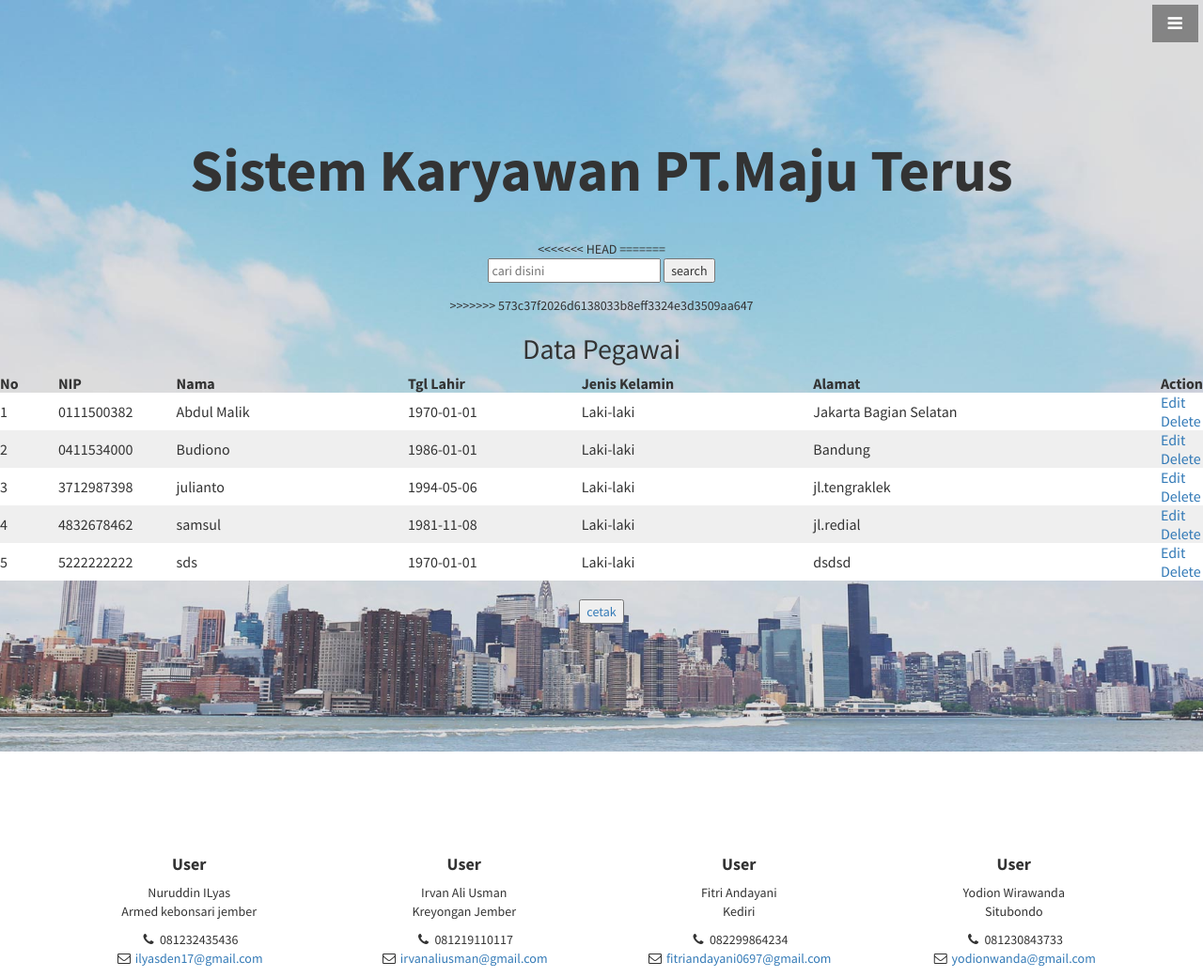
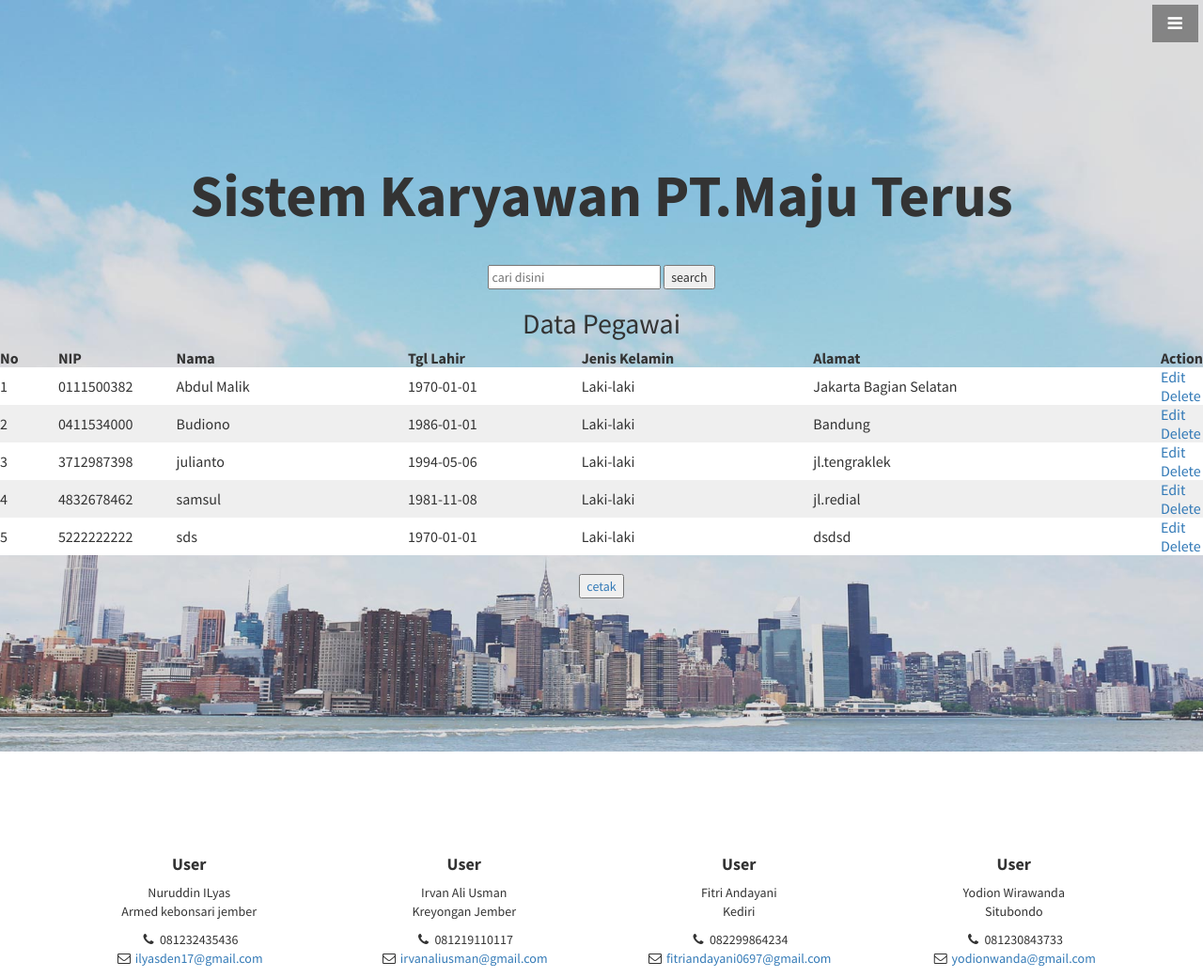
Before and after one commit to IrvanAli/WEB, a PHP site: page /index.php?page=tampil in a window 1280 px wide. Shown: the top 1040 px of the page at 94% size. Run offline with PHP 8.4, Linux system fonts and the light colour scheme; a user stored in the database is signed in; data comes from the database, SQL or seed files in the repository.

Commit message:
Add files via upload
Pembaruan pencarian

```diff
--- a/tampil.php
+++ b/tampil.php
@@ -2,14 +2,10 @@
 include "koneksi.php";
 
 ?>
-<<<<<<< HEAD
-
-=======
 <form method="post" action="proses.php">
 	<input type="text" name="search" placeholder="cari disini">
 	<input type="submit" name="submit" value="search"">
 </form>
->>>>>>> 573c37f2026d6138033b8eff3324e3d3509aa647
 <div id="content">
 	<h2>Data Pegawai</h2>
 	<table  id="tabel">
```
